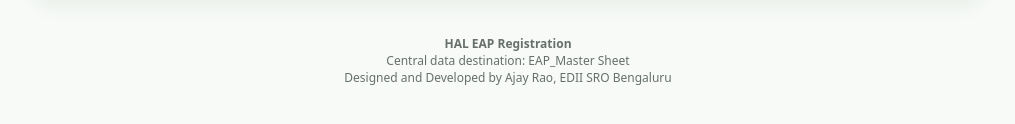
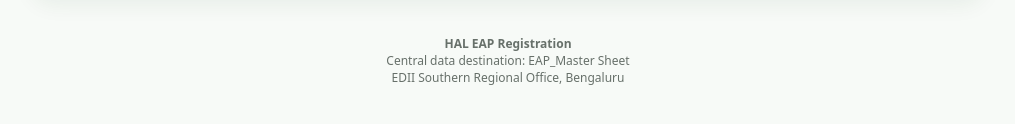
Before and after one commit to 36kuberanenterprises-tech/OptionBuyerAndroid, a website: page eapweb/public/index.html in a window 1280 px wide. Shown: the part 2933-3057 px from the top of the page, without its empty margins (132-1147 px from the left). Drawn offline with Linux system fonts and the light colour scheme; no server answers.

Commit message:
Use institutional footer credit

```diff
--- a/eapweb/public/index.html
+++ b/eapweb/public/index.html
@@ -13,5 +13,5 @@
 <section class="card"><h2>Documents</h2><div class="docs"><div><h3>Candidate Photo *</h3><img id="photoPreview" class="preview"><label class="filebtn">Take / Upload Photo<input id="photo" type="file" accept="image/*" capture="environment"></label></div><div><h3>Applicant Signature Photo *</h3><img id="signaturePreview" class="preview signature"><label class="filebtn">Take / Upload Signature<input id="signature" type="file" accept="image/*" capture="environment"></label></div></div></section>
 <label class="declaration"><input id="declaration" type="checkbox">I declare that the information provided by me is correct. I will be responsible for any discrepancy detected.</label><button id="submitBtn" class="primary submit" type="submit">Submit Application</button><p id="statusMessage" class="status"></p></form>
 <section class="card"><div class="sectionhead"><h2>Applications on this Device</h2><button id="syncBtn" class="outline">Sync Now</button></div><div id="applicationsList"></div></section>
-<footer><b>HAL EAP Registration</b><br>Central data destination: EAP_Master Sheet<br>Designed and Developed by Ajay Rao, EDII SRO Bengaluru</footer></main>
+<footer><b>HAL EAP Registration</b><br>Central data destination: EAP_Master Sheet<br>EDII Southern Regional Office, Bengaluru</footer></main>
 <dialog id="resultDialog"><div class="dialog"><div class="check">✓</div><h2 id="dialogTitle">Saved</h2><p id="dialogText"></p><div id="dialogSerials" class="serial"></div><div class="actions"><button id="nextBtn" class="primary">Next Applicant</button><button id="closeBtn" class="outline">Close</button></div></div></dialog><script src="/app.js"></script></body></html>
```
